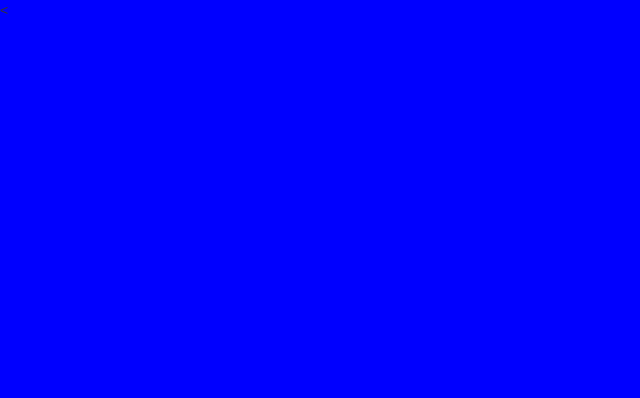
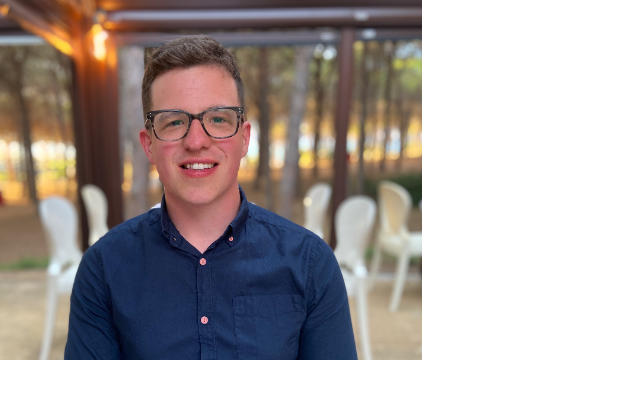
Before and after one commit to TR94/resume-cv, a plain HTML site: page index.html in a window 1280 px wide. Shown: the whole page, without its empty margins (0-640 px from the left). Drawn offline with nearby package versions, Linux system fonts and the light colour scheme; a web font is replaced by a local one.

Commit message:
add image and style

```diff
--- a/assets/css/style.css
+++ b/assets/css/style.css
@@ -1,3 +1,16 @@
-body {
-    background-color: blue
+@import url('https://fonts.googleapis.com/css2?family=Cantarell&family=Quicksand&display=swap');
+
+header {
+    margin: 0;
 }
+
+.logo {
+    background: url(../images/tyrone.jpeg);
+    background-position: center;
+    background-repeat: no-repeat;
+    background-size: cover;
+    min-height: 360px;
+    transition: all .5s ease-in-out;
+    -moz-transition: all .5s ease-in-out;
+    -webkit-transition: all .5s ease-in-out;
+}
--- a/index.html
+++ b/index.html
@@ -1,4 +1,4 @@
-<<!DOCTYPE html>
+<!DOCTYPE html>
 <html lang="en">
 <head>
 <meta charset="UTF-8">
@@ -13,8 +13,8 @@
 <body>
     <header>
         <div class="row">
-            <div class="col-md-4">
-            </div>
+            <a href="index.html" class="col-md-4 logo">
+            </a>
             <div class="col-md-8">
             </div>
         </div>
```
Also changed, not shown: assets/images/tyrone.jpeg (added).
